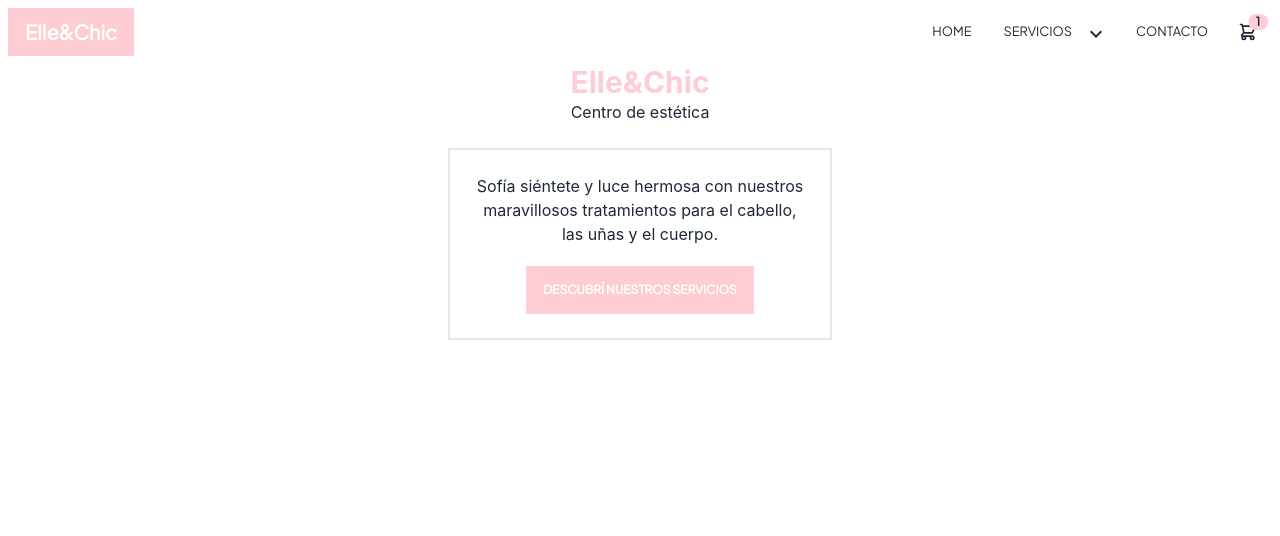
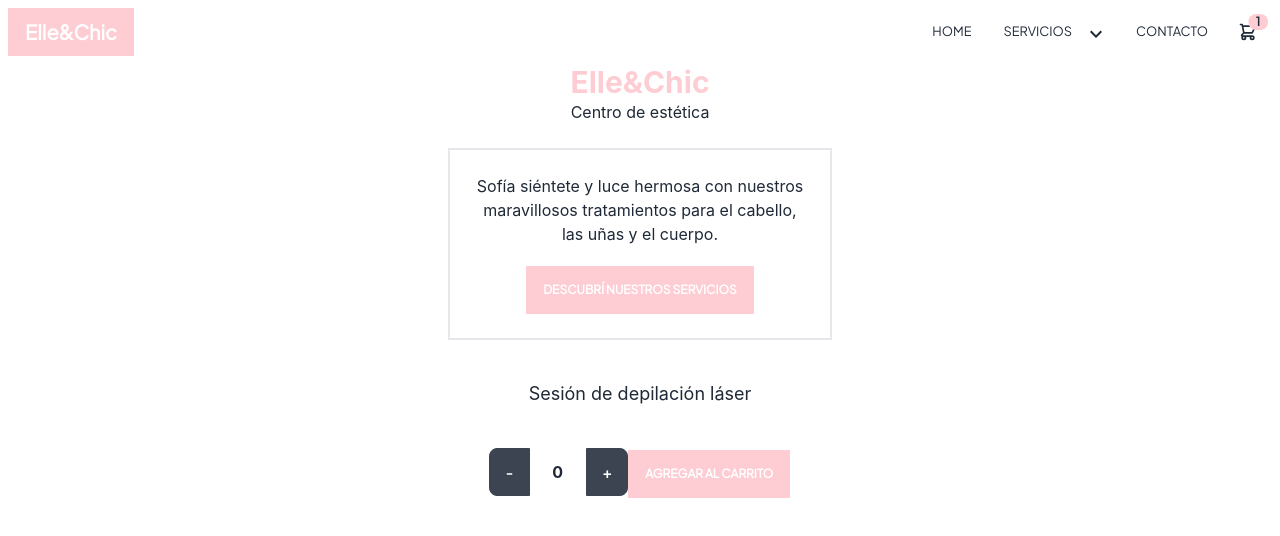
Before and after one commit to florbritos/EcommerceCoderh, a React (Create React App) app: page / in a window 1280 px wide. Shown: the top 536 px of the page. Built offline with nearby package versions, Linux system fonts and the light colour scheme.

Commit message:
Subiendo tarea 4

```diff
--- /dev/null
+++ b/src/components/ItemCount.js
@@ -0,0 +1,34 @@
+import { useState } from "react";
+
+const ItemCount = (props) => {
+
+    const [count, setCount] = useState(0)
+
+    const Sumar = () => {
+        if (count < props.stock) {
+            setCount(count+1);
+        }
+    }
+
+    const Restar = () => {
+        if (count>1) {
+            setCount(count-1);
+        }
+
+    }
+
+
+    return (
+    <>
+        <div class="text-lg mt-10">Sesión de depilación láser</div>
+        <div class="btn-group w-fit mx-auto mt-10">
+            <button onClick={Restar} class="btn"> - </button>
+            <span class="w-14 numcount font-bold">{count}</span>
+            <button onClick={Sumar} class="btn"> + </button>
+        </div>
+
+        <button class="btn btn-ghost rounded-none text-xl bg-rose-200 text-white hover:bg-white hover:text-black w-fit m-auto mt-5 text-xs ">Agregar al carrito</button>
+    </>
+  )
+}
+export default ItemCount
--- a/src/components/ItemListContainer.js
+++ b/src/components/ItemListContainer.js
@@ -1,9 +1,14 @@
+import ItemCount from "./ItemCount"
+
 const ItemListContainer = (props) => {
   return (
+    <>
       <div className="flex justify-center flex-col border-solid border-2 p-6 mt-6 mx-auto w-96">
           <p className="">{props.greeting} siéntete y luce hermosa con nuestros maravillosos tratamientos para el cabello, las uñas y el cuerpo.</p>
           <a className="btn btn-ghost rounded-none normal-case text-xl bg-rose-200 text-white hover:bg-white hover:text-black w-fit m-auto mt-5 text-xs">DESCUBRÍ NUESTROS SERVICIOS</a>
       </div>
+      <ItemCount stock="10" inicial="1"/>
+    </>
   )
 }
 export default ItemListContainer
--- a/src/estilos.css
+++ b/src/estilos.css
@@ -19,3 +19,11 @@
 .btn{
     font-family: 'Plus Jakarta Sans', sans-serif;
 }
+.numcount{
+    line-height:3em;
+}
+
+.btn-group button:hover{
+    background-color:rgb(254 205 211) !important;
+    border-color: rgb(254 205 211);
+}
```
